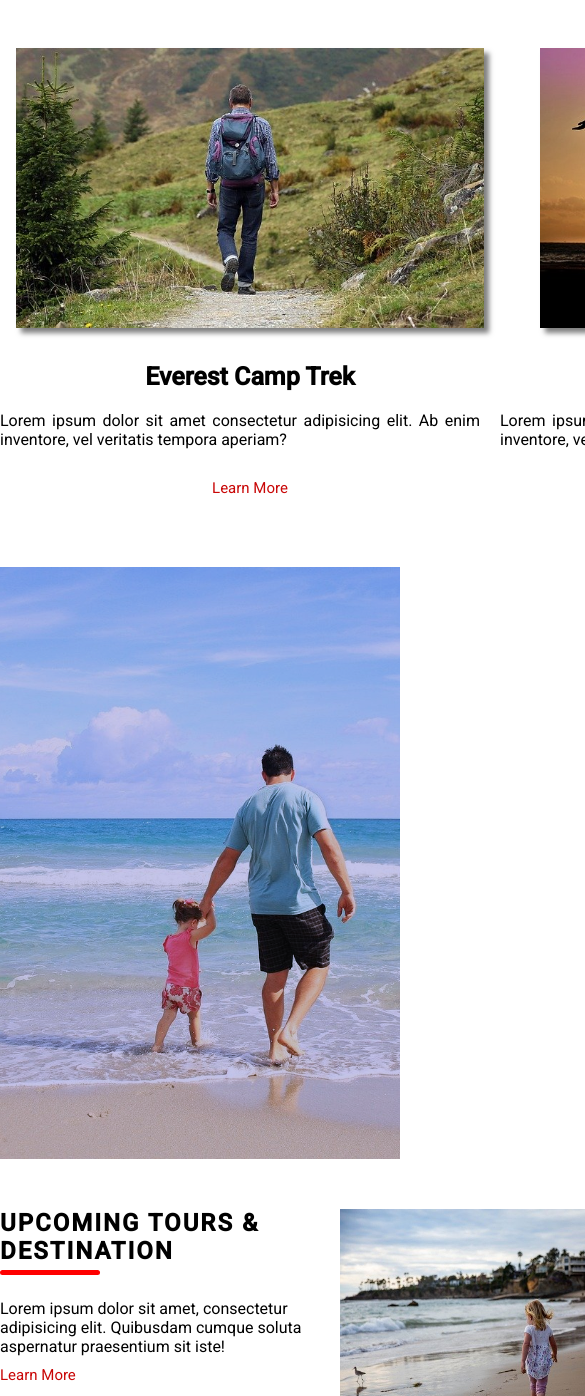
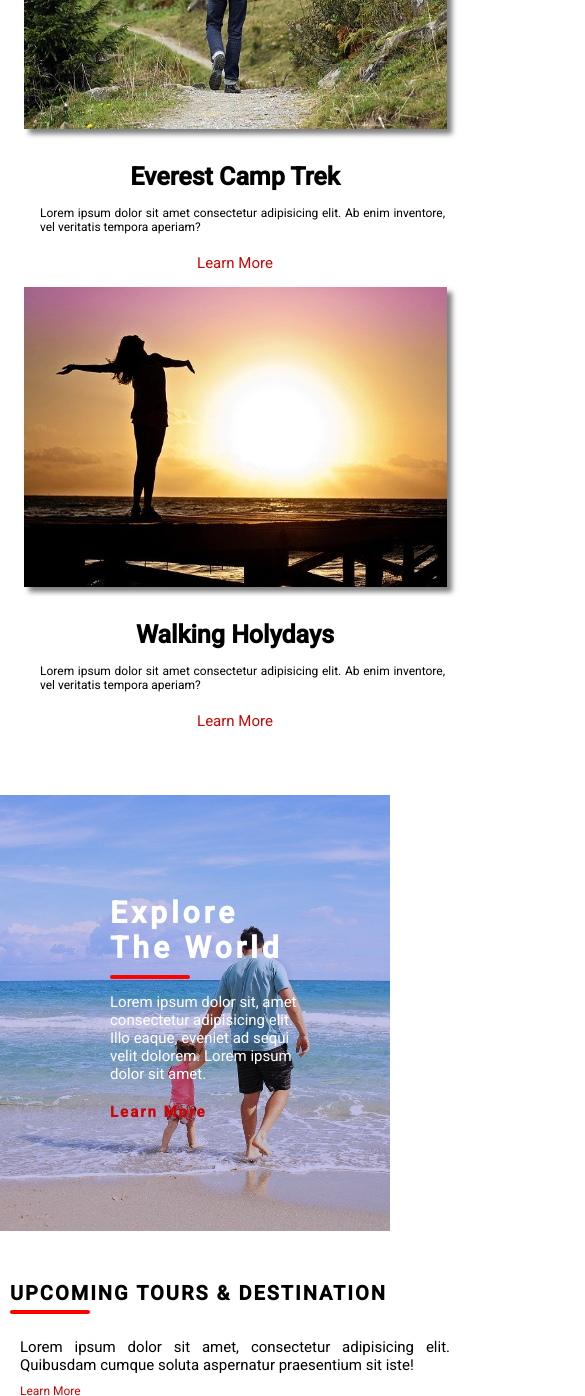
Before and after one commit to Iqbal19955/New-Adventure, a plain HTML site: page index.html in a window 390 px wide. Shown: the part 604-2000 px from the top of the page, 585 px wide, since content can reach past the window. Drawn offline with Linux system fonts and the light colour scheme; files whose address does not match are found by name.

Commit message:
480px done

```diff
--- a/css/style.css
+++ b/css/style.css
@@ -6,6 +6,9 @@
     box-sizing: border-box;
     font-family: 'Roboto', sans-serif;
 }
+
+
+/*Header Start*/
 header{
     background-image: url(../Images/dawn.jpg);
     background-repeat: no-repeat;
@@ -23,7 +26,6 @@ header{
     display: flex;
     justify-content: space-between;
 }
-.logo{}
 .logo h3{
     font-size: 18px;
     color: white;
@@ -33,9 +35,6 @@ header{
     font-style: italic;
     font-weight: 400;
 }
-
-nav{}
-nav ul{}
 nav ul li{
     display: inline;
     padding: 10px;
@@ -69,21 +68,22 @@ nav ul li a{
 .colorful-world button{
     padding: 10px 15px;
     background-color: red;
-border: none;
-border-radius: 5px;
+    border: none;border-radius: 5px;
     font-size: 20px;
     color: white;
     margin-top: 30px;
     box-shadow: -2px -2px 5px;
 }
+/*Header End*/
 
-/*Header End*/
 
 /*Upcomming Start*/
 img{
     max-width: 100%;
 }
-#events{padding: 50px 0;text-align: center;}
+#events{padding: 50px 0;
+    text-align: center;
+}
 #events h2{
     margin-bottom: 5px;
     font-size: 40px;
@@ -104,33 +104,29 @@ img{
     align-content: center;
 }
 .card img{
-    height: 280px;
-    margin-bottom: 20px;
+    width: 90%;
+    height: 300px;
     box-shadow: 5px 5px 5px #00000080;
 }
-
 .card h3{
     text-align: center;
-    padding-top: 10px;
+    padding-top: 15px;
     font-size: 25px;
     padding-bottom: 10px;
 }
 .card p{
     text-align: justify;
-    padding-right: 20px;
-    margin: 10px 0;
+    padding: 5px 25px;
 }
 .card button{
     text-align: center;
-    margin: 10px 0;
     background: transparent;
-    padding: 10px 10px;
     border-radius: 5px;
     border: none;
     color: rgb(201, 7, 7);
     font-size: 15px;
 }
-/*Evrnts Section End*/
+/*Events Section End*/
 
 
 /*Expolre Section Start*/
@@ -139,7 +135,7 @@ img{
     background-repeat: no-repeat;
     background-size: cover;
     background-position: center;
-    padding: 200px;
+    padding: 100px;
     background-color: #9a9ada94;
     background-blend-mode: multiply;
     background-attachment: fixed;
@@ -180,6 +176,9 @@ img{
     font-weight: 600;
     letter-spacing: 2px;
 }
+/*Explore Section End*/
+
+/*Upcomming Tour section Start*/
 .upcoming{
     display: flex;
     justify-content: space-between;
@@ -208,7 +207,6 @@ img{
     color: rgb(201, 7, 7);
     font-size: 15px;
 }
-.col-1-3 p{}
 .col-1-3 .one{
     padding-bottom: 10px;
     height: 260px;
@@ -217,3 +215,160 @@ img{
     padding-bottom: 10px;
     height: 340px;
 }
+/*Upcomming Tour Section End*/
+
+
+
+/*Media Query Section Start*/
+@media only screen and (max-width: 480px){
+/*header Start*/
+.container{
+    width: 470px;
+    font-size: 15px;
+    margin: auto;
+    padding-left: 10px;
+}
+.logo h3{
+    font-size: 15px;
+    color: white;
+}
+.logo h3 span{
+    font-size: 12px;
+    font-style: italic;
+    font-weight: 400;
+}
+.colorful-world{
+    text-align: center;
+    color: white;
+    padding: 50px;
+}
+.colorful-world h3{
+    font-style: italic;
+    font-size: 15px;
+}
+.colorful-world h1{
+    font-size: 30px;
+}
+.colorful-world span{
+    width: 80px;
+    height: 4px;
+    display: inline-block;
+    background-color: red;
+    border-radius: 5px;
+    margin-bottom: 10px;
+}
+.colorful-world button{
+    padding: 5px 7.5px;
+    font-size: 15px;
+    color: white;
+    margin-top: 10px;
+    box-shadow: none;
+}
+/*header End*/
+
+
+/*Upcomming Events Start*/
+#events{
+    padding: 50px 0;
+}
+#events h2{
+    margin-bottom: 5px;
+    font-size: 30px;
+    text-align: center;
+}
+#events span{
+    width: 80px;
+    height: 4px;
+}
+.flex480{
+    display: inline-block;
+    font-size: 12px;
+}
+.card h3{
+    text-align: center;
+    padding-top: 10px;
+    font-size: 25px;
+    padding-bottom: 10px;
+}
+.card img{
+    width: 90%;
+    height: 300px;
+    margin-bottom: 20px;
+}
+.card p{
+    margin-left: 15px;
+    margin-bottom: 10px;
+}
+.card button{
+    font-size: 15px;
+    margin: 5px;
+    padding-bottom: 10px;
+}
+/*Upcomming End*/
+
+
+/*Expolre Section Start*/
+#explore{
+    display: inline-block;
+    width: 200px;
+}
+.col{
+    width: 100%;
+    color: white;
+}
+.col h2{
+    font-size: 30px;
+    letter-spacing: 4px;
+}
+.col span{
+    width: 80px;
+    height: 4px;
+    display: inline-block;
+    background-color: red;
+    border-radius: 5px;
+    margin: unset;
+}
+.col p{
+    font-size: 15px;
+    margin: 10px 0;
+}
+.col button{
+    margin: 10px 0;
+    font-size: 15px;
+}
+/*Explore Section End*/
+
+
+/*Upcomming Tour section Start*/
+.upcoming{
+    display: inline-block;
+}
+.col-1-3{
+    width: 100%;
+}
+.col-1-3 h2{
+    font-size: 20px;
+}
+.col-1-3 span{
+    width: 80px;
+    height: 4px;
+}
+.col-1-3 button{
+    text-align: center;
+    font-size: 12px;
+    padding: 0px 10px;
+}
+.col-1-3 p{
+    padding: 0px 10px;
+    margin-right: 10px;
+    text-align: justify;
+}
+.col-1-3 .one{
+    width: 95%;
+    margin: 10px;}
+.col-1-3 .two{
+    width: 95%;
+    margin: 10px;
+}
+/*Upcomming Tour Section End*/
+}
--- a/index.html
+++ b/index.html
@@ -35,7 +35,7 @@
     <section class="container" id="events">
         <h2>Upcoming Events</h2>
         <span></span>
-        <div class="card-container flex">
+        <div class="card-container flex flex480">
             <div class="card col-1-2">
                 <img src="Images/wanderer.jpg">
                 <h3>Everest Camp Trek</h3>
```
Lines whose indentation alone changed are shown as unchanged.
